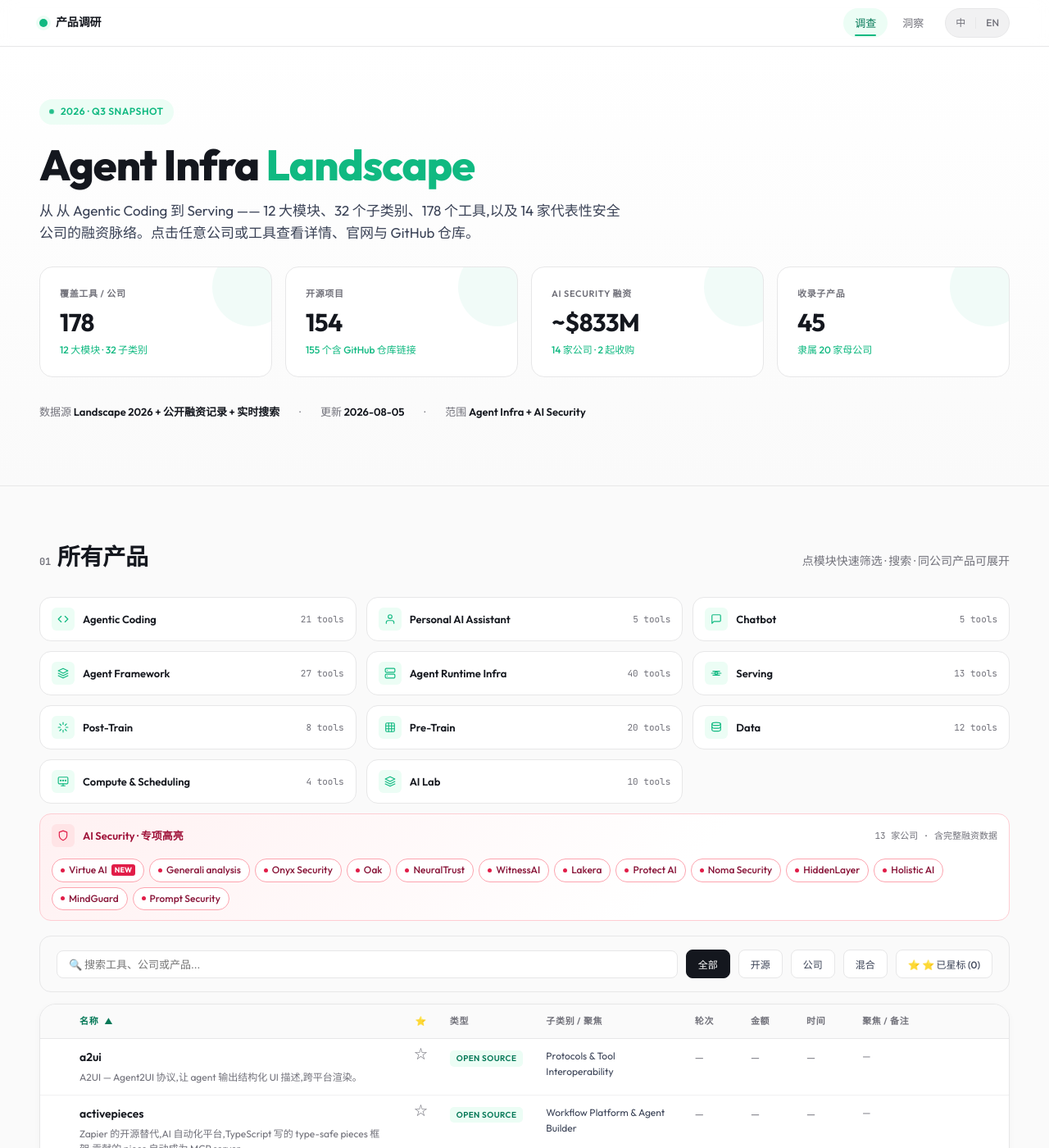
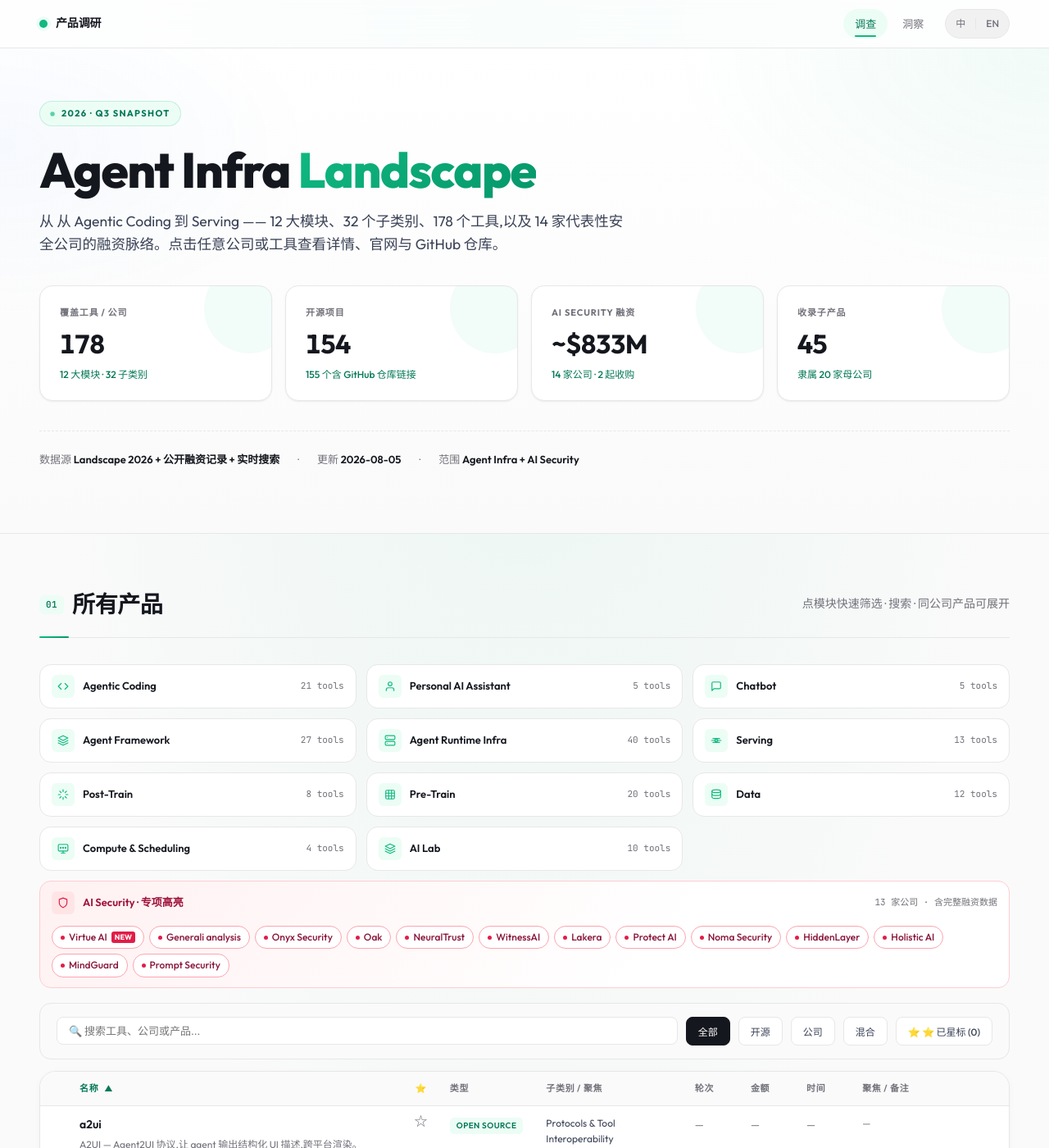
Before and after one commit to realTaki/realtaki.github.io, a Jekyll site: the page built from Agent-Product-Investigation/index.html, in a window 1280 px wide and 1400 px high. Shown: the whole window at 82% size. Built offline with Jekyll 4.4.1, drawn with Linux system fonts in a browser that asks for light colours.

Commit message:
style(Agent-Product-Investigation): 提升页面视觉质感与交互细节
- 新增渐变、阴影等设计变量，增强视觉层次
- 优化排版与字体栈，改善中文显示效果
- 为卡片、模块、洞察组件增加悬停动效与微交互
- 升级模态框、顶部导航与滚动条样式
- 调整区块标题、按钮等元素细节，提升精致度

```diff
--- a/Agent-Product-Investigation/index.html
+++ b/Agent-Product-Investigation/index.html
@@ -17,78 +17,129 @@
     --ink: #14171e; --ink-2: #3a4256; --ink-3: #71717a;
     --primary: #10b981; --primary-soft: #ecfdf5; --primary-strong: #047857;
     --accent: #f59e0b; --warn: #f43f5e; --info: #3b82f6; --violet: #8b5cf6;
+    /* depth */
+    --shadow-sm: 0 1px 2px rgba(20, 23, 30, 0.04), 0 1px 3px rgba(20, 23, 30, 0.04);
+    --shadow-md: 0 4px 12px rgba(20, 23, 30, 0.06), 0 2px 4px rgba(20, 23, 30, 0.04);
+    --shadow-lg: 0 16px 40px rgba(20, 23, 30, 0.10), 0 4px 12px rgba(20, 23, 30, 0.06);
+    --shadow-glow: 0 8px 28px rgba(16, 185, 129, 0.18);
+    --grad-primary: linear-gradient(135deg, #10b981 0%, #059669 100%);
+    --grad-hero: radial-gradient(ellipse 70% 60% at 50% 0%, rgba(16, 185, 129, 0.08), transparent 70%);
+    --ease-out: cubic-bezier(0.16, 1, 0.3, 1);
   }
   * { box-sizing: border-box; }
   html, body { margin: 0; padding: 0; }
   body {
-    font-family: 'Outfit', -apple-system, BlinkMacSystemFont, sans-serif;
-    background: var(--bg); color: var(--ink);
-    -webkit-font-smoothing: antialiased; line-height: 1.55;
+    font-family: 'Outfit', -apple-system, BlinkMacSystemFont, 'Segoe UI', 'PingFang SC',
+                 'Hiragino Sans GB', 'Microsoft YaHei', 'Noto Sans SC', sans-serif;
+    color: var(--ink);
+    background-color: var(--bg);
+    background-image: var(--grad-hero);
+    background-repeat: no-repeat;
+    -webkit-font-smoothing: antialiased; -moz-osx-font-smoothing: grayscale;
+    text-rendering: optimizeLegibility;
+    line-height: 1.55;
   }
+  /* smoother scrollbars in webkit */
+  ::-webkit-scrollbar { width: 10px; height: 10px; }
+  ::-webkit-scrollbar-track { background: transparent; }
+  ::-webkit-scrollbar-thumb { background: var(--line); border-radius: 999px; border: 2px solid var(--bg); }
+  ::-webkit-scrollbar-thumb:hover { background: var(--ink-3); }
   .mono { font-family: 'JetBrains Mono', monospace; }
 
   .container { max-width: 1240px; margin: 0 auto; padding: 0 28px; }
   @media (max-width: 768px) { .container { padding: 0 18px; } }
 
   .hero { padding: 64px 0 80px; border-bottom: 1px solid var(--line);
-    background: linear-gradient(180deg, #ffffff 0%, #fafafa 100%); }
+    background:
+      radial-gradient(ellipse 60% 80% at 100% 0%, rgba(16, 185, 129, 0.06), transparent 60%),
+      radial-gradient(ellipse 50% 60% at 0% 20%, rgba(59, 130, 246, 0.04), transparent 60%),
+      linear-gradient(180deg, #ffffff 0%, #fafafa 100%); }
   .hero-eyebrow {
     display: inline-flex; align-items: center; gap: 8px;
-    font-size: 12px; font-weight: 600; color: var(--primary);
+    font-size: 11px; font-weight: 700; color: var(--primary-strong);
     background: var(--primary-soft); padding: 6px 12px;
-    border-radius: 999px; margin-bottom: 22px; letter-spacing: 0.04em;
+    border: 1px solid rgba(16, 185, 129, 0.2);
+    border-radius: 999px; margin-bottom: 22px;
+    letter-spacing: 0.12em; text-transform: uppercase;
+    backdrop-filter: blur(6px);
   }
   .hero-eyebrow::before {
     content: ""; width: 6px; height: 6px; border-radius: 50%;
-    background: var(--primary); animation: pulse 2s ease-in-out infinite;
+    background: var(--primary); animation: pulse 2.4s ease-in-out infinite;
+    box-shadow: 0 0 0 4px rgba(16, 185, 129, 0.18);
   }
   @keyframes pulse {
-    0%, 100% { opacity: 1; transform: scale(1); }
-    50% { opacity: 0.5; transform: scale(0.85); }
+    0%, 100% { opacity: 1; transform: scale(1); box-shadow: 0 0 0 4px rgba(16, 185, 129, 0.18); }
+    50% { opacity: 0.6; transform: scale(0.9); box-shadow: 0 0 0 8px rgba(16, 185, 129, 0); }
   }
-  .hero h1 { font-size: 52px; font-weight: 800; margin: 0 0 16px;
-    letter-spacing: -0.02em; line-height: 1.05; }
-  .hero h1 .accent { color: var(--primary); }
-  .hero .lede { font-size: 17px; color: var(--ink-2);
-    max-width: 720px; margin: 0 0 28px; line-height: 1.55; }
-  .hero-meta { display: flex; flex-wrap: wrap; gap: 24px;
-    font-size: 13px; color: var(--ink-3); margin-top: 32px; }
+  .hero h1 { font-size: clamp(40px, 5.6vw, 60px); font-weight: 800; margin: 0 0 18px;
+    letter-spacing: -0.025em; line-height: 1.04;
+    color: var(--ink); }
+  .hero h1 .accent {
+    background: var(--grad-primary);
+    -webkit-background-clip: text; background-clip: text;
+    -webkit-text-fill-color: transparent; color: transparent;
+  }
+  .hero .lede { font-size: 17.5px; color: var(--ink-2);
+    max-width: 720px; margin: 0 0 30px; line-height: 1.6; font-weight: 400; }
+  .hero-meta { display: flex; flex-wrap: wrap; gap: 22px;
+    font-size: 13px; color: var(--ink-3); margin-top: 36px;
+    padding-top: 24px; border-top: 1px dashed var(--line); }
   .hero-meta span strong { color: var(--ink); font-weight: 600; }
-  .hero .stat-grid { margin-top: 0; }
+  .hero .stat-grid { margin-top: 36px; }
 
   section { padding: 64px 0; }
   section + section { border-top: 1px solid var(--line); }
   .sec-head { display: flex; align-items: baseline; justify-content: space-between;
-    margin-bottom: 28px; flex-wrap: wrap; gap: 12px; }
-  .sec-head h2 { font-size: 28px; font-weight: 700; margin: 0; letter-spacing: -0.01em; }
+    margin-bottom: 32px; flex-wrap: wrap; gap: 12px;
+    padding-bottom: 18px; border-bottom: 1px solid var(--line);
+    position: relative; }
+  .sec-head::before { content: ""; position: absolute; left: 0; bottom: -1px;
+    width: 36px; height: 2px; background: var(--grad-primary); border-radius: 2px; }
+  .sec-head h2 { font-size: 28px; font-weight: 700; margin: 0; letter-spacing: -0.015em;
+    color: var(--ink); display: flex; align-items: center; gap: 10px; }
   .sec-head .sub { font-size: 14px; color: var(--ink-3); }
-  .sec-num { font-family: 'JetBrains Mono', monospace; font-size: 12px;
-    color: var(--ink-3); margin-right: 8px; }
+  .sec-num { font-family: 'JetBrains Mono', monospace; font-size: 11px;
+    color: var(--primary-strong); margin-right: 0;
+    background: var(--primary-soft); padding: 3px 8px; border-radius: 6px;
+    font-weight: 700; letter-spacing: 0.04em; }
 
   .stat-grid { display: grid; grid-template-columns: repeat(4, 1fr); gap: 16px; }
   @media (max-width: 900px) { .stat-grid { grid-template-columns: repeat(2, 1fr); } }
   .stat { background: var(--surface); border: 1px solid var(--line);
-    border-radius: 16px; padding: 24px 24px 22px; position: relative; overflow: hidden; }
-  .stat::after { content: ""; position: absolute; right: -24px; top: -24px;
-    width: 96px; height: 96px; background: var(--primary);
-    opacity: 0.06; border-radius: 50%; }
+    border-radius: 16px; padding: 24px 24px 22px; position: relative; overflow: hidden;
+    box-shadow: var(--shadow-sm);
+    transition: transform 200ms var(--ease-out), box-shadow 200ms var(--ease-out), border-color 200ms var(--ease-out);
+  }
+  .stat::before {
+    content: ""; position: absolute; left: 0; top: 0; right: 0; height: 2px;
+    background: var(--grad-primary); opacity: 0; transition: opacity 200ms var(--ease-out);
+  }
+  .stat::after { content: ""; position: absolute; right: -28px; top: -28px;
+    width: 110px; height: 110px; background: var(--primary);
+    opacity: 0.05; border-radius: 50%;
+    transition: opacity 200ms var(--ease-out), transform 200ms var(--ease-out); }
+  .stat:hover { transform: translateY(-2px); box-shadow: var(--shadow-md); border-color: rgba(16, 185, 129, 0.25); }
+  .stat:hover::before { opacity: 1; }
+  .stat:hover::after { opacity: 0.09; transform: scale(1.1); }
   .stat .label { font-size: 11px; color: var(--ink-3); text-transform: uppercase;
-    letter-spacing: 0.06em; margin-bottom: 10px; font-weight: 600; }
-  .stat .value { font-size: 30px; font-weight: 700; letter-spacing: -0.02em; line-height: 1.1; }
-  .stat .delta { font-size: 12px; color: var(--primary); margin-top: 8px; font-weight: 500; }
+    letter-spacing: 0.08em; margin-bottom: 12px; font-weight: 700; }
+  .stat .value { font-size: 32px; font-weight: 700; letter-spacing: -0.025em; line-height: 1.1;
+    color: var(--ink); font-variant-numeric: tabular-nums; }
+  .stat .delta { font-size: 12px; color: var(--primary-strong); margin-top: 10px; font-weight: 500; }
 
   .modules { display: grid; grid-template-columns: repeat(3, 1fr); gap: 12px; }
   @media (max-width: 900px) { .modules { grid-template-columns: repeat(2, 1fr); } }
   @media (max-width: 500px)  { .modules { grid-template-columns: 1fr; } }
   .mod { background: var(--surface); border: 1px solid var(--line);
     border-radius: 14px; padding: 12px 14px; cursor: pointer;
-    transition: all 0.18s ease;
+    transition: transform 180ms var(--ease-out), box-shadow 180ms var(--ease-out), border-color 180ms var(--ease-out), background 180ms var(--ease-out);
     display: flex; align-items: center; gap: 10px; flex-wrap: wrap; }
   .mod:hover { transform: translateY(-2px);
-    box-shadow: 0 4px 16px rgba(0,0,0,0.06); border-color: var(--primary); }
+    box-shadow: var(--shadow-md); border-color: var(--primary); }
   .mod.active { background: var(--ink); border-color: var(--ink);
     color: white; transform: translateY(-2px);
-    box-shadow: 0 4px 16px rgba(20,23,30,0.18); }
+    box-shadow: 0 8px 24px rgba(20,23,30,0.22); }
   .mod.active .mod-icon { background: rgba(255,255,255,0.12); color: white; }
   .mod.active .mod-name { color: white; }
   .mod.active .mod-count { color: rgba(255,255,255,0.6); }
@@ -338,16 +389,19 @@
     display: inline-flex; align-items: center; gap: 6px; }
   .hint svg { color: var(--primary); }
 
-  .modal-bg { position: fixed; inset: 0; background: rgba(20, 23, 30, 0.5);
-    backdrop-filter: blur(4px); z-index: 100; display: none;
+  .modal-bg { position: fixed; inset: 0; background: rgba(20, 23, 30, 0.55);
+    backdrop-filter: blur(12px) saturate(140%);
+    -webkit-backdrop-filter: blur(12px) saturate(140%);
+    z-index: 100; display: none;
     align-items: center; justify-content: center; padding: 24px;
-    animation: fadeIn 0.2s ease; }
+    animation: fadeIn 0.22s var(--ease-out); }
   .modal-bg.active { display: flex; }
   @keyframes fadeIn { from { opacity: 0; } to { opacity: 1; } }
   .modal { background: var(--surface); border-radius: 20px;
     width: 100%; max-width: 960px; max-height: 88vh; overflow-y: auto;
-    box-shadow: 0 20px 60px rgba(0,0,0,0.2);
-    animation: slideUp 0.25s cubic-bezier(0.16, 1, 0.3, 1); }
+    border: 1px solid rgba(255, 255, 255, 0.6);
+    box-shadow: var(--shadow-lg);
+    animation: slideUp 0.32s var(--ease-out); }
   .mermaid-wrap { background: var(--line-soft); padding: 20px;
     border-radius: 12px; overflow: auto; text-align: center; }
   .mermaid-wrap .mermaid { background: transparent; font-family: inherit; }
@@ -355,16 +409,21 @@
     from { opacity: 0; transform: translateY(20px) scale(0.98); }
     to { opacity: 1; transform: translateY(0) scale(1); }
   }
-  .modal-head { padding: 28px 32px 20px; border-bottom: 1px solid var(--line);
-    position: sticky; top: 0; background: var(--surface); z-index: 1; }
+  .modal-head { padding: 28px 32px 22px; border-bottom: 1px solid var(--line);
+    position: sticky; top: 0; background: var(--surface); z-index: 1;
+    background-image: linear-gradient(180deg, rgba(255, 255, 255, 1) 80%, rgba(255, 255, 255, 0.96)); }
+  .modal-head::after { content: ""; position: absolute; left: 0; right: 0; bottom: -1px; height: 1px;
+    background: linear-gradient(90deg, transparent, var(--line), transparent); }
   .modal-head .close { position: absolute; top: 20px; right: 20px;
-    width: 32px; height: 32px; border-radius: 8px;
+    width: 32px; height: 32px; border-radius: 10px;
     border: 1px solid var(--line); background: var(--surface);
     cursor: pointer; display: inline-flex; align-items: center;
-    justify-content: center; color: var(--ink-2); transition: all 0.15s; }
-  .modal-head .close:hover { background: var(--line-soft); color: var(--ink); }
+    justify-content: center; color: var(--ink-2);
+    transition: background 160ms var(--ease-out), color 160ms var(--ease-out), transform 160ms var(--ease-out); }
+  .modal-head .close:hover { background: var(--line-soft); color: var(--ink); transform: rotate(90deg); }
   .modal-name-row { display: flex; align-items: center; gap: 12px; flex-wrap: wrap; }
-  .modal-co-name { font-size: 26px; font-weight: 700; margin: 0; letter-spacing: -0.01em; }
+  .modal-co-name { font-size: 26px; font-weight: 700; margin: 0; letter-spacing: -0.015em;
+    color: var(--ink); }
   .modal-tagline { font-size: 14px; color: var(--ink-3); margin: 6px 0 0; }
   .modal-body { padding: 24px 32px 32px; }
   .modal-section { margin-bottom: 24px; }
@@ -389,10 +448,11 @@
   .link-btn { display: inline-flex; align-items: center; gap: 8px;
     padding: 10px 18px; background: var(--ink); color: white;
     text-decoration: none; border-radius: 10px;
-    font-size: 14px; font-weight: 500; transition: all 0.15s; }
-  .link-btn:hover { background: var(--primary); transform: translateY(-1px); }
+    font-size: 14px; font-weight: 500;
+    transition: background 160ms var(--ease-out), transform 160ms var(--ease-out), box-shadow 160ms var(--ease-out); }
+  .link-btn:hover { background: var(--primary-strong); transform: translateY(-1px); box-shadow: var(--shadow-glow); }
   .link-btn.secondary { background: var(--surface); color: var(--ink); border: 1px solid var(--line); }
-  .link-btn.secondary:hover { background: var(--line-soft); border-color: var(--ink-3); }
+  .link-btn.secondary:hover { background: var(--line-soft); border-color: var(--ink-3); transform: translateY(-1px); }
   .link-btn.github { background: #24292e; }
   .link-btn.github:hover { background: #1a1d20; }
   .link-row { display: flex; gap: 10px; flex-wrap: wrap; }
@@ -414,16 +474,20 @@
   .insight-grid { display: grid; grid-template-columns: repeat(3, 1fr); gap: 16px; }
   @media (max-width: 900px) { .insight-grid { grid-template-columns: 1fr; } }
   .insight { background: var(--surface); border: 1px solid var(--line);
-    border-radius: 16px; padding: 22px; }
+    border-radius: 16px; padding: 22px;
+    cursor: pointer;
+    transition: transform 200ms var(--ease-out), box-shadow 200ms var(--ease-out), border-color 200ms var(--ease-out);
+    position: relative; overflow: hidden;
+    box-shadow: var(--shadow-sm);
+  }
   .insight .ic { width: 36px; height: 36px; border-radius: 10px;
     display: inline-flex; align-items: center; justify-content: center; margin-bottom: 14px; }
   .ic-green { background: var(--primary-soft); color: var(--primary); }
   .ic-blue { background: #dbeafe; color: var(--info); }
   .ic-warn { background: #fef3c7; color: var(--accent); }
-  .insight h4 { margin: 0 0 6px; font-size: 15px; font-weight: 600; }
-  .insight p { margin: 0; color: var(--ink-2); font-size: 13px; line-height: 1.5; }
-  .insight { cursor: pointer; transition: all 0.18s ease; position: relative; }
-  .insight:hover { transform: translateY(-2px); box-shadow: 0 4px 18px rgba(0,0,0,0.06); border-color: var(--primary); }
+  .insight h4 { margin: 0 0 6px; font-size: 15px; font-weight: 600; color: var(--ink); }
+  .insight p { margin: 0; color: var(--ink-2); font-size: 13px; line-height: 1.55; }
+  .insight:hover { transform: translateY(-3px); box-shadow: var(--shadow-md); border-color: var(--primary); }
   .insight::after {
     content: var(--read-more-text, "阅读长文 →"); position: absolute; bottom: 14px; right: 18px;
     font-size: 11px; font-weight: 600; color: var(--primary);
@@ -554,14 +618,16 @@
   /* ============ SITE HEADER (top nav, two pages) ============ */
   .site-head {
     position: sticky; top: 0; z-index: 50;
-    background: rgba(255,255,255,0.85);
-    backdrop-filter: saturate(140%) blur(10px);
-    -webkit-backdrop-filter: saturate(140%) blur(10px);
+    background: rgba(255, 255, 255, 0.78);
+    backdrop-filter: saturate(160%) blur(14px);
+    -webkit-backdrop-filter: saturate(160%) blur(14px);
     border-bottom: 1px solid var(--line);
   }
+  .site-head::after { content: ""; position: absolute; left: 0; right: 0; bottom: -1px;
+    height: 1px; background: linear-gradient(90deg, transparent, var(--line) 20%, var(--line) 80%, transparent); }
   .site-head-inner {
     display: flex; align-items: center; justify-content: space-between;
-    height: 56px; gap: 16px;
+    height: 58px; gap: 16px;
   }
   .site-brand {
     display: inline-flex; align-items: center; gap: 10px;
```
